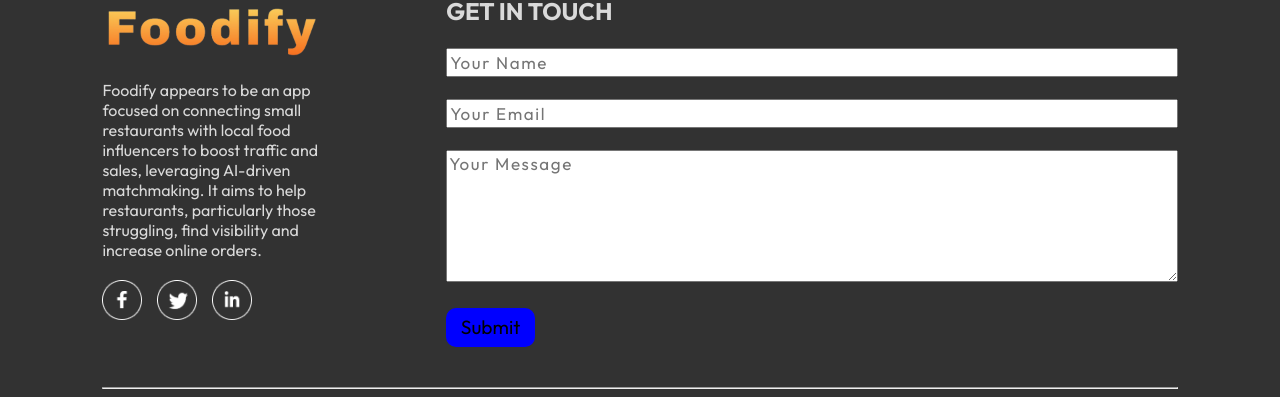
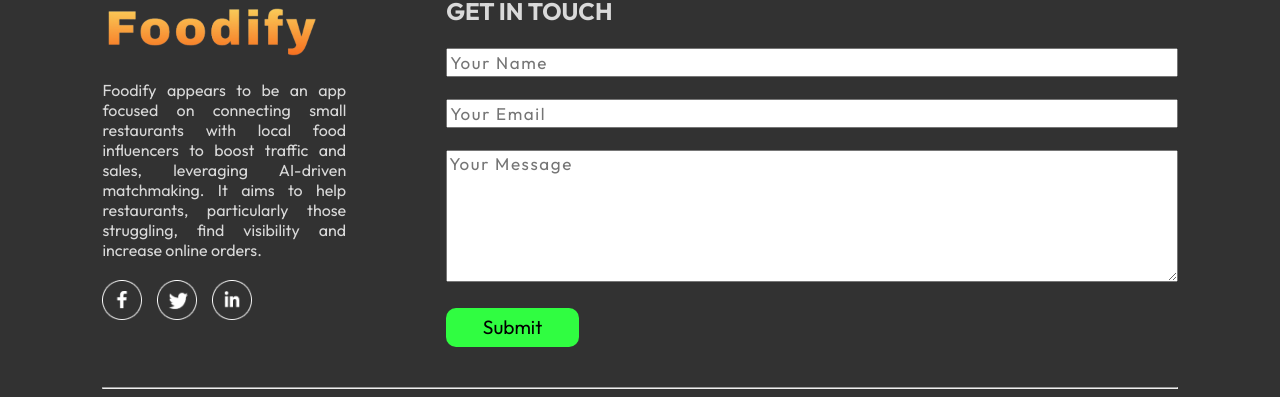
Before and after one commit to Gobinda-hub/Foodify, a React (Vite) app in the folder frontend/: page /verify in a window 1280 px wide. Shown: the part 666-1063 px from the top of the page. Built offline with nearby package versions, Linux system fonts and the light colour scheme; no server answers.

Commit message:
Update Footer.css

```diff
--- a/frontend/src/components/Footer/Footer.css
+++ b/frontend/src/components/Footer/Footer.css
@@ -24,6 +24,9 @@
     align-items: start;
     gap: 20px;
 }
+.footer-content-left p{
+    text-align: justify;
+}
 .footer-content-left ul li{
     margin-bottom: 10px;
     list-style: none;
@@ -45,11 +48,11 @@ input,textarea {
   }
 
   .btn{
-    padding: 1% 2%;
+    padding: 1% 5%;
     font-size: 1.2rem;
     border: none;
     border-radius: 10px;
-    background: blue;
+    background: rgb(48, 253, 65);
     text-transform: capitalize;
   }
 
```
